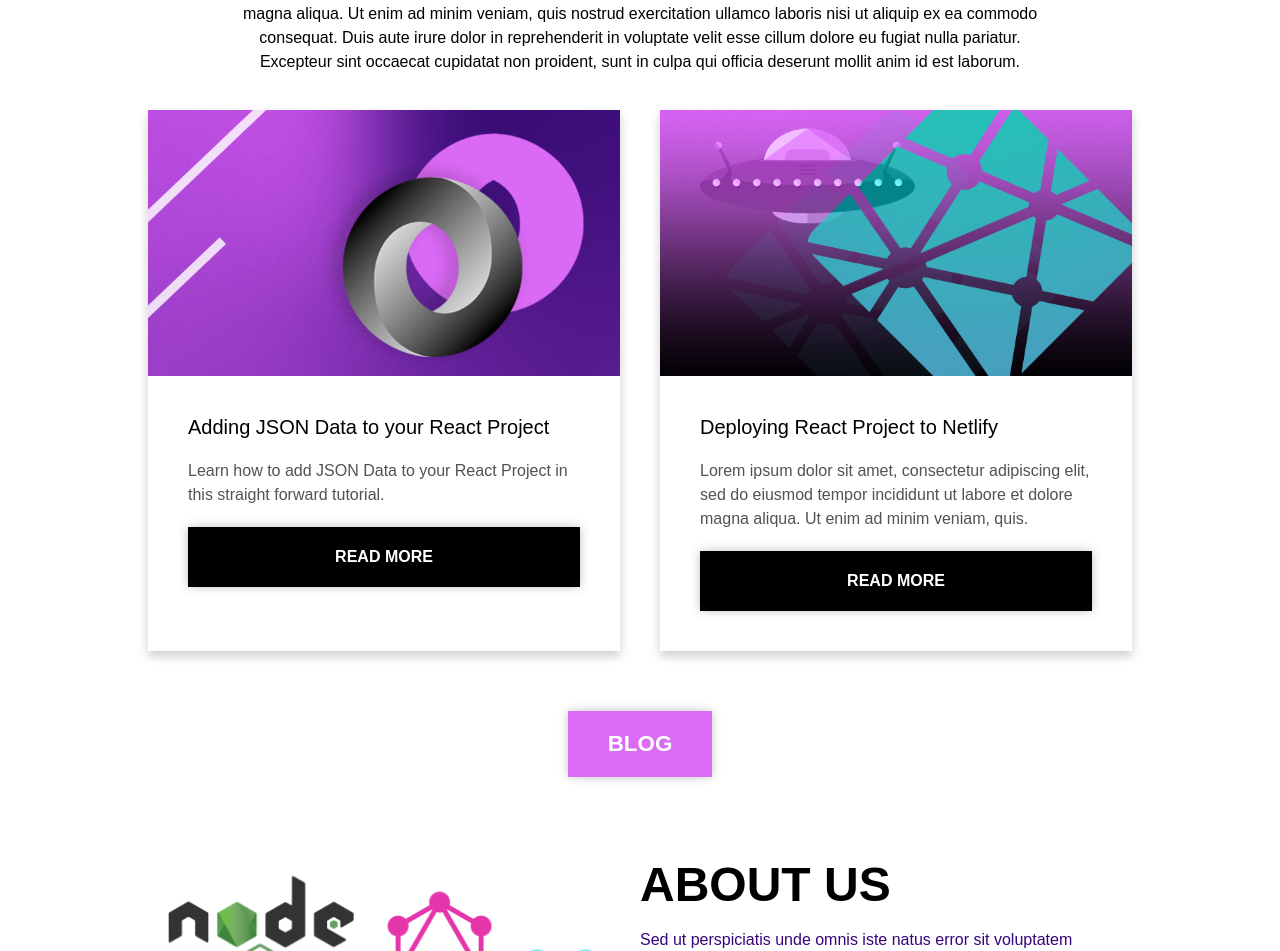
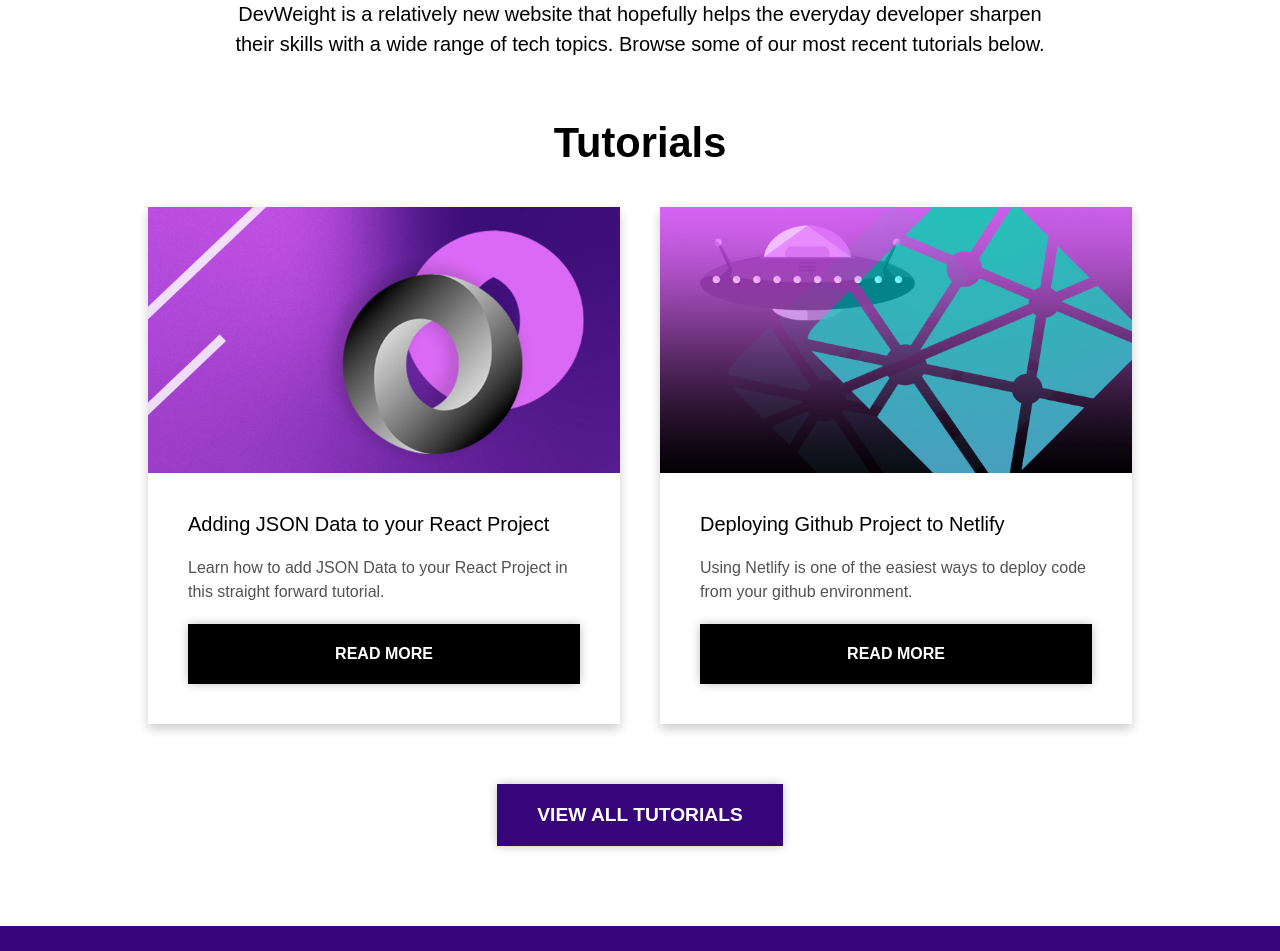
Before and after one commit to highsmithcodes/dev-tutorials, a React (Create React App) app: page / in a window 1280 px wide. Shown: the part 661-1612 px from the top of the page. Built offline with nearby package versions, Linux system fonts and the light colour scheme.

Commit message:
add homepage details and seciond post

```diff
--- a/src/App.scss
+++ b/src/App.scss
@@ -51,11 +51,11 @@
   text-transform: uppercase;
   padding:20px 40px;
   border: none;
-  font-size: 1.4em;
+  font-size: 1.2em;
   font-weight: 600;
   transition: all 0.3s ease-out;
   border: none;
-  background: linear-gradient(to right, $main-pink 50%, $dark 50%);
+  background: linear-gradient(to right, $main-purple 50%, $dark 50%);
   background-size: 200% 100%;
   background-position: left bottom;
   box-shadow: 0px 0px 10px -1px rgb(0 0 0 / 30%);
@@ -74,7 +74,9 @@
 }
 .sub-head{
   text-align: center;
+  font-size: 20px;
   padding-bottom: 10px;
+  line-height: 1.5;
 }
 /* END Global */
 
@@ -202,6 +204,13 @@
       flex: 1 30%;
     }
   }
+  h2{
+    padding: 0;
+    margin: 60px 0 20px 0;
+    font-size: 2.6em ;
+    font-weight: 600;
+    text-align: center;
+  }
 }
 .home-banner{
   background-color: $light;
@@ -212,7 +221,6 @@
   align-items: center;
   padding: 0 40px;
   font-weight: 600;
-  border-bottom: 3px solid $dark;
   .home-header{
     display: flex;
     flex-direction: column;
@@ -273,17 +281,24 @@
       max-width: 100%;
     }
   }
-  h2{
-    padding: 0;
-    margin: 0;
-    font-size: 3em;
-    font-weight: 600;
-    text-transform: uppercase;
+}
+#intro-section{
+  margin: 40px auto;
+  p{
+    font-size: 20px;
+    line-height: 1.5;
   }
 }
 /* END Home Page */
 
 /* Product Page */
+.blog{
+  h1{
+    font-size: 2.6em ;
+    font-weight: 600;
+    text-align: center;
+  }
+}
 .product-grid{
   display: flex;
   flex-direction: row;
--- a/src/db.json
+++ b/src/db.json
@@ -6,16 +6,15 @@
         "description": "Learn how to add JSON Data to your React Project in this straight forward tutorial.",
         "date_added": "May, 3 2022",
         "image": "./images/thumbnails/json-data-in-react.png",
-        "price": "free",
         "body": "./posts/post1.md"
     },
     {
         "id": 2,
-        "title": "Deploying React Project to Netlify",
-        "url": "deploying-react-project-to-netlify",
-        "description": "Lorem ipsum dolor sit amet, consectetur adipiscing elit, sed do eiusmod tempor incididunt ut labore et dolore magna aliqua. Ut enim ad minim veniam, quis.",
+        "title": "Deploying Github Project to Netlify",
+        "url": "deploying-github-project-to-netlify",
+        "description": "Using Netlify is one of the easiest ways to deploy code from your github environment. ",
         "date_added": "May, 8 2022",
         "image": "./images/thumbnails/netlify-and-react.png",
-        "price": "free"
+        "body": "./posts/post2.md"
     }
 ]
--- a/src/routes/Home.js
+++ b/src/routes/Home.js
@@ -1,7 +1,6 @@
 import React from 'react';
 import {Link} from 'react-router-dom';
 import posts from '../db.json';
-import about from '../images/about-picture.png';
 
 function Home(){
   return(
@@ -18,9 +17,10 @@
     </div>
     <div className="page home container">
       <div className='w-80' id="intro-section">
-        <p>Lorem ipsum dolor sit amet, consectetur adipiscing elit, sed do eiusmod tempor incididunt ut labore et dolore magna aliqua. Ut enim ad minim veniam, quis nostrud exercitation ullamco laboris nisi ut aliquip ex ea commodo consequat. Duis aute irure dolor in reprehenderit in voluptate velit esse cillum dolore eu fugiat nulla pariatur. Excepteur sint occaecat cupidatat non proident, sunt in culpa qui officia deserunt mollit anim id est laborum.</p>
+        <p>DevWeight is a relatively new website that hopefully helps the everyday developer sharpen their skills with a wide range of tech topics. Browse some of our most recent tutorials below.</p>
       </div>
       <div className='top-product-container'>
+        <h2>Tutorials</h2>
         <div id="top-products">
           <div className='product-grid'>
               {posts.slice(0, 3).map(post => (
@@ -40,21 +40,17 @@
             </div>
         </div>
         <div class="center-align">
-          <Link to="/posts"><button>Blog</button></Link>
+          <Link to="/blog"><button>View all tutorials</button></Link>
         </div>
       </div>
-      <div id="about-us">
-        <div className='split50'>
-          <div>
-            <img className="close" src={about} alt="about our content"/>
-          </div>
+
+      {/* <div id="about-us">
           <div>
             <h2>About Us</h2>
             <p>Sed ut perspiciatis unde omnis iste natus error sit voluptatem accusantium doloremque laudantium, totam rem aperiam eaque ipsa, quae ab illo inventore veritatis et quasi architecto beatae vitae dicta sunt, explicabo. Nemo enim ipsam voluptatem, quia voluptas sit, aspernatur aut odit aut fugit, sed quia consequuntur magni dolores eos, qui ratione voluptatem sequi nesciunt, neque porro quisquam est, qui dolorem ipsum, quia dolor sit, amet, consectetur, adipisci velit, sed quia non numquam eius modi tempora incidunt, ut labore et dolore magnam aliquam quaerat voluptatem. Ut enim ad minima veniam, quis nostrum exercitationem ullam corporis suscipit laboriosam, nisi ut aliquid ex ea commodi consequatur? Quis autem vel eum iure reprehenderit, qui in ea voluptate velit esse, quam nihil molestiae consequatur, vel illum, qui dolorem eum fugiat, quo voluptas nulla pariatur?</p>
             <Link to="/story"><button>Read more</button></Link>
           </div>
-        </div>
-      </div>
+      </div> */}
 
     </div>
   </>
--- a/src/routes/Posts.js
+++ b/src/routes/Posts.js
@@ -1,9 +1,9 @@
 import {Link} from 'react-router-dom';
 
 const Posts = ({posts}) => (
-  <div className="page container">
+  <div className="page container blog">
     <h1>Blog</h1>
-    <div className='sub-head'>Lorem ipsum dolor sit amet, consectetur adipiscing elit, sed do eiusmod tempor incididunt ut labore et dolore magna aliqua</div>
+    <div className='sub-head'>Our library may be small, but we are uploading new tech tutorials every week. Stay tuned for new informative tech tutorials if you can't find what you're looking for below.</div>
     <div className='product-grid'>
       {posts.map(post => (
           <div className='product-card' key={post.id}>
```
Also changed, not shown: public/posts/post2.md (added, +20 -0 lines), 1 other file (tests, documents, lock files or other folders).
